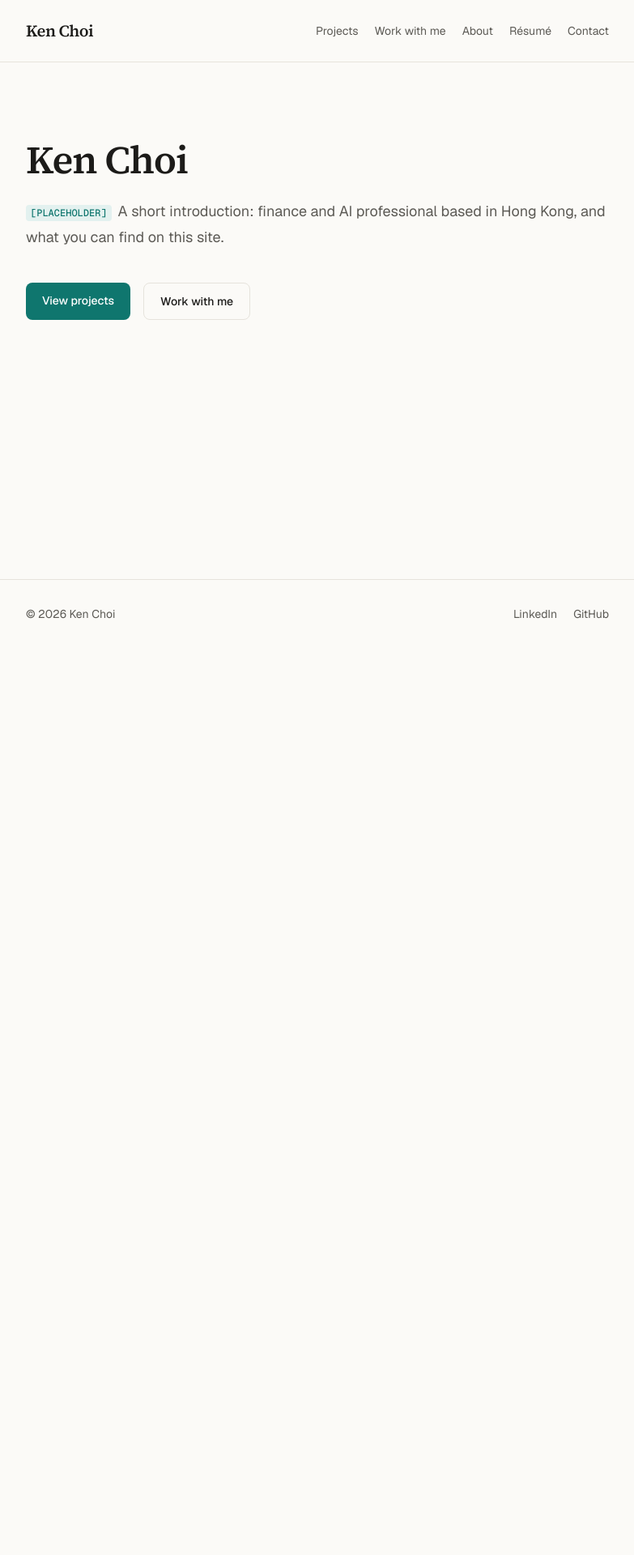
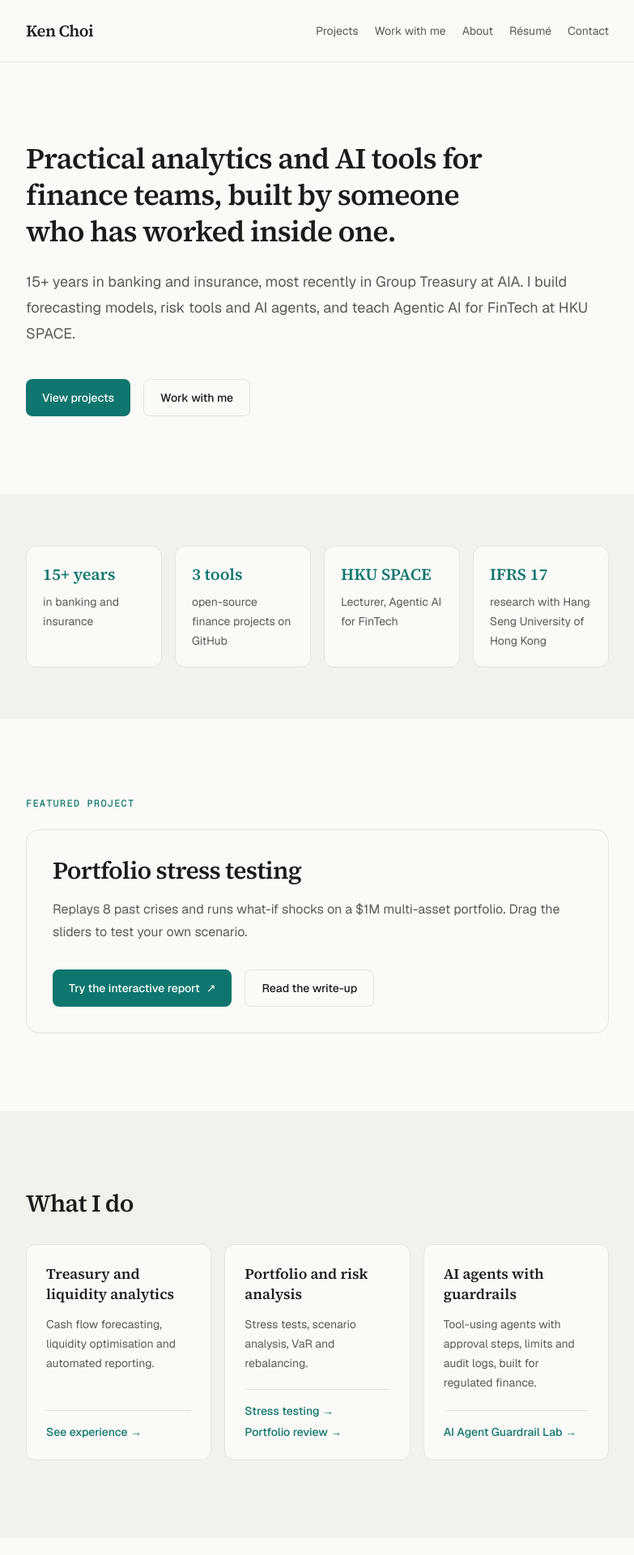
Before and after one commit to hk820/kenchoi.ai, a Next.js app: page / in a window 1280 px wide. Shown: the top 1920 px of the page at 81% size, without its empty margins (248-1031 px from the left). Before the commit the page ends 800 px from the top, so only its background shows below. Built offline with nearby package versions, Linux system fonts and the light colour scheme.

Commit message:
Redesign home page

```diff
--- a/app/globals.css
+++ b/app/globals.css
@@ -8,6 +8,7 @@
   --accent: #0f766e;
   --accent-soft: #e3f1ef;
   --on-accent: #ffffff;
+  --band: #f3f1ec;
 }
 
 @media (prefers-color-scheme: dark) {
@@ -19,6 +20,7 @@
     --accent: #2dd4bf;
     --accent-soft: #123331;
     --on-accent: #0b1f1d;
+    --band: #1a1a18;
   }
 }
 
@@ -30,6 +32,7 @@
   --color-accent: var(--accent);
   --color-accent-soft: var(--accent-soft);
   --color-on-accent: var(--on-accent);
+  --color-band: var(--band);
   --font-sans: var(--font-geist-sans);
   --font-mono: var(--font-geist-mono);
   --font-serif: var(--font-source-serif);
@@ -45,6 +48,12 @@ body {
   font-family: var(--font-sans), system-ui, sans-serif;
 }
 
+/* Full-width background behind a section that stays inside the page column.
+   The border image paints outside the box without affecting layout or scroll. */
+@utility band {
+  border-image: linear-gradient(var(--band) 0 0) fill 0 / / 0 100vw;
+}
+
 ::selection {
   background: var(--accent-soft);
 }
--- a/app/page.tsx
+++ b/app/page.tsx
@@ -1,27 +1,207 @@
+import fs from "node:fs";
+import path from "node:path";
+import Image from "next/image";
 import Link from "next/link";
-import { PageIntro } from "@/components/page-intro";
+
+const photoSrc = "/images/ken.jpg";
+const stressTestPreviewSrc = "/images/stress-test-preview.png";
+
+// Images are optional: anything not yet in /public is left out of the page.
+function hasPublicFile(src: string) {
+  return fs.existsSync(path.join(process.cwd(), "public", src));
+}
+
+const stats = [
+  { value: "15+ years", label: "in banking and insurance" },
+  { value: "3 tools", label: "open-source finance projects on GitHub" },
+  { value: "HKU SPACE", label: "Lecturer, Agentic AI for FinTech" },
+  {
+    value: "IFRS 17",
+    label: "research with Hang Seng University of Hong Kong",
+  },
+];
+
+const services = [
+  {
+    title: "Treasury and liquidity analytics",
+    text: "Cash flow forecasting, liquidity optimisation and automated reporting.",
+    links: [{ href: "/resume", label: "See experience" }],
+  },
+  {
+    title: "Portfolio and risk analysis",
+    text: "Stress tests, scenario analysis, VaR and rebalancing.",
+    links: [
+      { href: "/projects/portfolio-stress-testing", label: "Stress testing" },
+      {
+        href: "/projects/portfolio-review-rebalancing",
+        label: "Portfolio review",
+      },
+    ],
+  },
+  {
+    title: "AI agents with guardrails",
+    text: "Tool-using agents with approval steps, limits and audit logs, built for regulated finance.",
+    links: [
+      { href: "/projects/ai-agent-guardrail-lab", label: "AI Agent Guardrail Lab" },
+    ],
+  },
+];
+
+const primaryButton =
+  "inline-flex items-center gap-2 rounded-lg bg-accent px-5 py-3 text-sm font-medium text-on-accent transition-opacity hover:opacity-90";
+const outlineButton =
+  "inline-flex items-center gap-2 rounded-lg border border-line px-5 py-3 text-sm font-medium text-foreground transition-colors hover:border-accent hover:text-accent";
+const sectionHeading =
+  "font-serif text-2xl font-semibold tracking-tight text-foreground sm:text-3xl";
 
 export default function Home() {
+  const hasPhoto = hasPublicFile(photoSrc);
+  const hasPreview = hasPublicFile(stressTestPreviewSrc);
+
   return (
     <>
-      <PageIntro title="Ken Choi">
-        A short introduction: finance and AI professional based in Hong Kong,
-        and what you can find on this site.
-      </PageIntro>
-      <div className="mt-10 flex flex-wrap gap-4 text-sm font-medium">
-        <Link
-          href="/projects"
-          className="rounded-lg bg-accent px-5 py-3 text-on-accent transition-opacity hover:opacity-90"
+      <section
+        className={`pb-16 sm:pb-24 ${hasPhoto ? "sm:grid sm:grid-cols-[1fr_11rem] sm:items-center sm:gap-10" : ""}`}
       >
+        {hasPhoto && (
+          <div className="relative mb-8 aspect-[4/5] w-28 overflow-hidden rounded-2xl border border-line sm:order-last sm:mb-0 sm:w-full">
+            <Image
+              src={photoSrc}
+              alt="Ken Choi"
+              fill
+              preload
+              sizes="(min-width: 640px) 176px, 112px"
+              className="object-cover"
+            />
+          </div>
+        )}
+        <div>
+          <h1 className="font-serif text-3xl leading-tight font-semibold tracking-tight text-balance text-foreground sm:text-4xl sm:leading-tight">
+            Practical analytics and AI tools for finance teams, built by
+            someone who has worked inside one.
+          </h1>
+          <p className="mt-6 max-w-prose text-lg leading-8 text-muted">
+            15+ years in banking and insurance, most recently in Group Treasury
+            at AIA. I build forecasting models, risk tools and AI agents, and
+            teach Agentic AI for FinTech at HKU SPACE.
+          </p>
+          <div className="mt-10 flex flex-wrap gap-4">
+            <Link href="/projects" className={primaryButton}>
               View projects
             </Link>
-        <Link
-          href="/work-with-me"
-          className="rounded-lg border border-line px-5 py-3 text-foreground transition-colors hover:border-accent hover:text-accent"
-        >
+            <Link href="/work-with-me" className={outlineButton}>
               Work with me
             </Link>
           </div>
+        </div>
+      </section>
+
+      <section aria-label="Highlights" className="band py-12 sm:py-16">
+        <ul className="grid grid-cols-2 gap-3 sm:gap-4 md:grid-cols-4">
+          {stats.map((stat) => (
+            <li
+              key={stat.value}
+              className="rounded-xl border border-line bg-background p-4 sm:p-5"
+            >
+              <p className="font-serif text-xl font-semibold text-accent">
+                {stat.value}
+              </p>
+              <p className="mt-2 text-sm leading-6 text-muted">{stat.label}</p>
+            </li>
+          ))}
+        </ul>
+      </section>
+
+      <section aria-labelledby="featured-heading" className="py-16 sm:py-24">
+        <p className="font-mono text-xs font-medium tracking-widest text-accent uppercase">
+          Featured project
+        </p>
+        <div className="mt-6 overflow-hidden rounded-2xl border border-line">
+          {hasPreview && (
+            <div className="relative aspect-[16/9] border-b border-line bg-band">
+              <Image
+                src={stressTestPreviewSrc}
+                alt="Preview of the portfolio stress testing report"
+                fill
+                sizes="(min-width: 768px) 720px, 100vw"
+                className="object-cover object-top"
+              />
+            </div>
+          )}
+          <div className="p-6 sm:p-8">
+            <h2 id="featured-heading" className={sectionHeading}>
+              Portfolio stress testing
+            </h2>
+            <p className="mt-4 max-w-prose leading-7 text-muted">
+              Replays 8 past crises and runs what-if shocks on a $1M
+              multi-asset portfolio. Drag the sliders to test your own
+              scenario.
+            </p>
+            <div className="mt-8 flex flex-wrap gap-4">
+              <a
+                href="/demos/portfolio-stress-test.html"
+                target="_blank"
+                rel="noopener noreferrer"
+                className={primaryButton}
+              >
+                Try the interactive report
+                <span aria-hidden="true">↗</span>
+              </a>
+              <Link
+                href="/projects/portfolio-stress-testing"
+                className={outlineButton}
+              >
+                Read the write-up
+              </Link>
+            </div>
+          </div>
+        </div>
+      </section>
+
+      <section aria-labelledby="services-heading" className="band py-16 sm:py-24">
+        <h2 id="services-heading" className={sectionHeading}>
+          What I do
+        </h2>
+        <ul className="mt-8 grid gap-4 md:grid-cols-3">
+          {services.map((service) => (
+            <li
+              key={service.title}
+              className="flex flex-col rounded-xl border border-line bg-background p-6"
+            >
+              <h3 className="font-serif text-lg leading-snug font-semibold text-foreground">
+                {service.title}
+              </h3>
+              <p className="mt-3 flex-1 text-sm leading-6 text-muted">
+                {service.text}
+              </p>
+              <ul className="mt-5 space-y-1.5 border-t border-line pt-4 text-sm font-medium">
+                {service.links.map((link) => (
+                  <li key={link.href}>
+                    <Link
+                      href={link.href}
+                      className="text-accent transition-opacity hover:opacity-80"
+                    >
+                      {link.label} <span aria-hidden="true">→</span>
+                    </Link>
+                  </li>
+                ))}
+              </ul>
+            </li>
+          ))}
+        </ul>
+      </section>
+
+      <section className="pt-16 sm:pt-24">
+        <div className="rounded-2xl bg-accent-soft p-8 sm:p-10">
+          <p className="max-w-prose font-serif text-xl leading-snug font-semibold text-balance text-foreground sm:text-2xl sm:leading-snug">
+            Hiring for a data or AI role in financial services, or need help
+            with a finance analytics problem? Let&rsquo;s talk.
+          </p>
+          <Link href="/contact" className={`${primaryButton} mt-8`}>
+            Get in touch
+          </Link>
+        </div>
+      </section>
     </>
   );
 }
```
Lines whose indentation alone changed are shown as unchanged.
